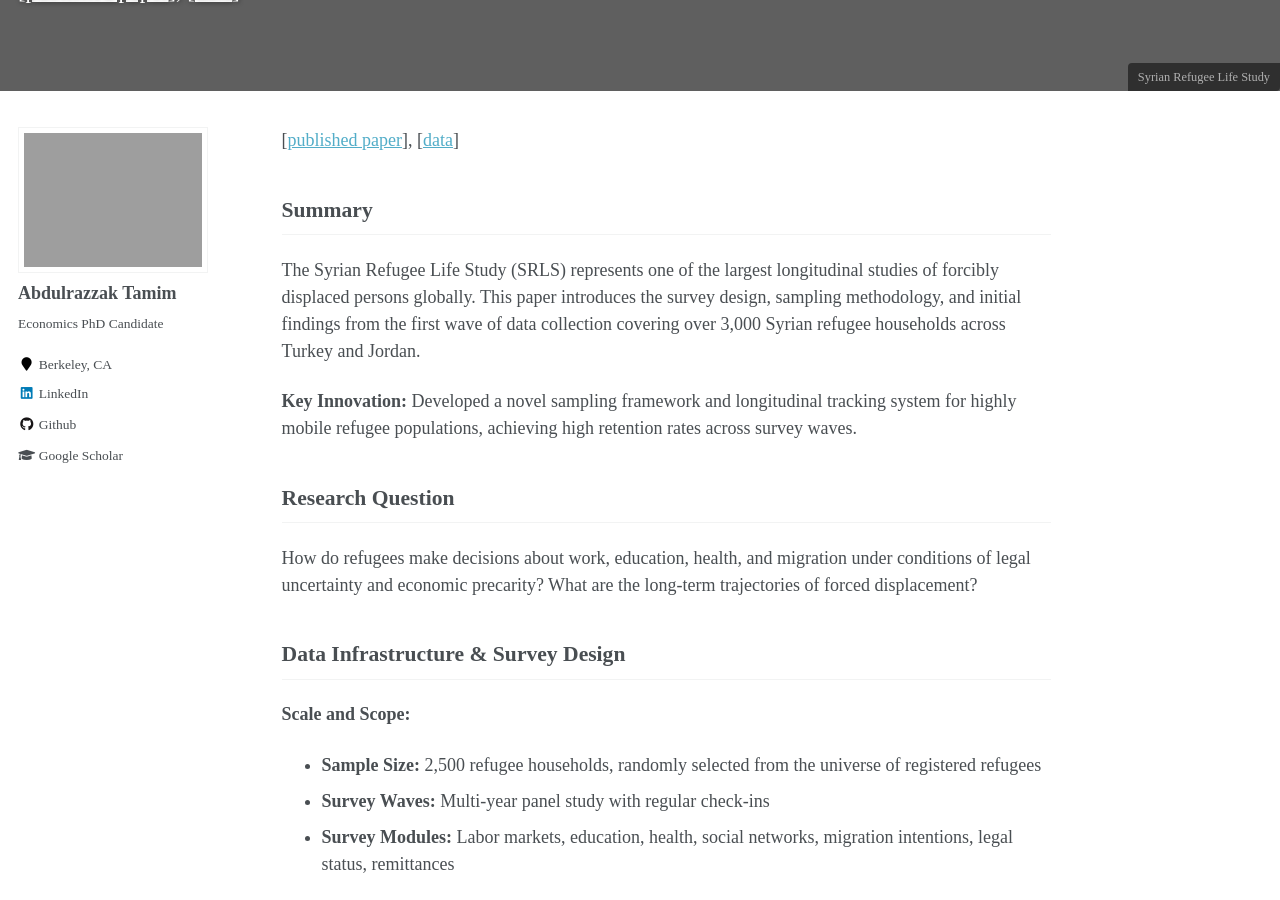
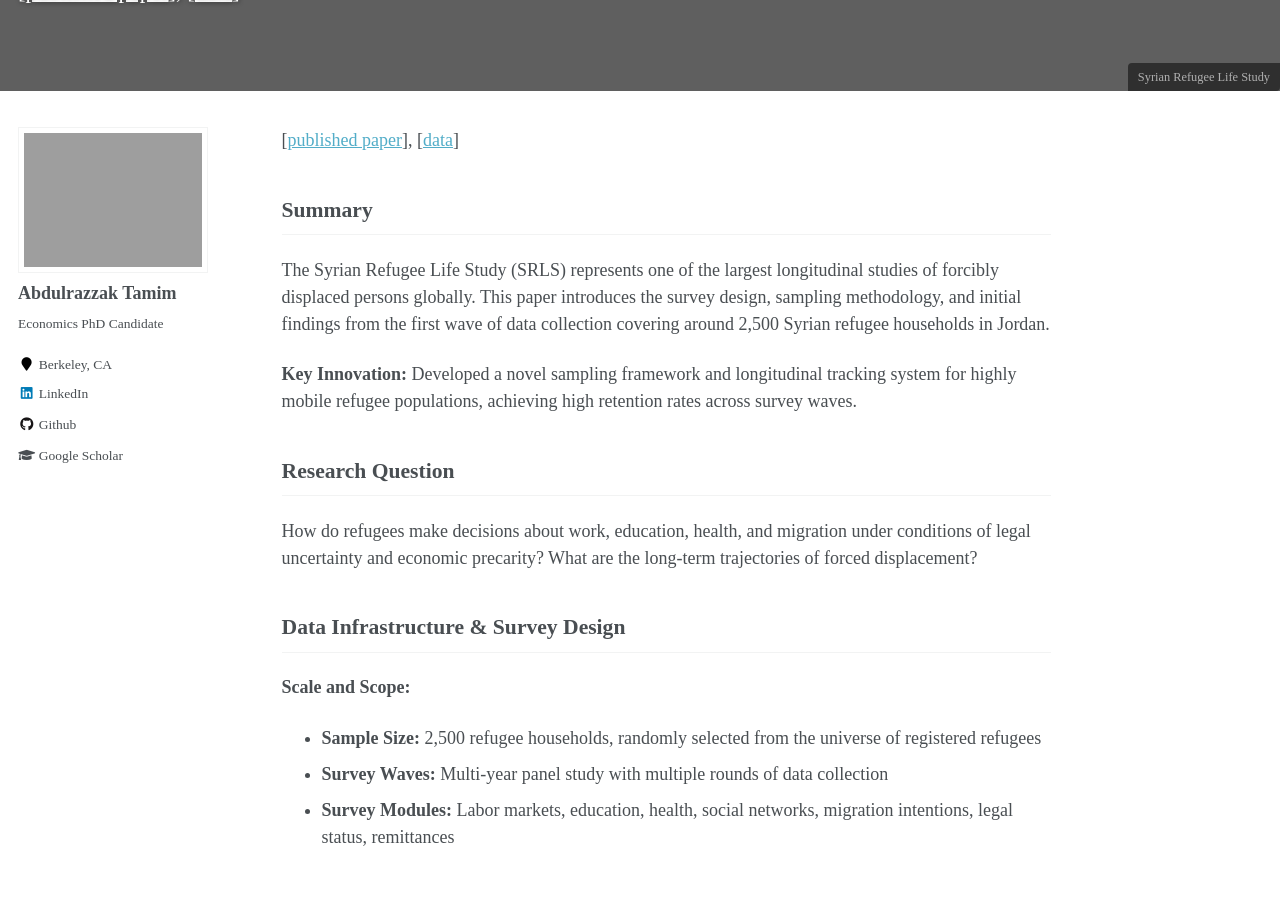
Before and after one commit to AbdulrazzakTamim/abdulrazzaktamim.github.io, a Jekyll site: the page built from _publications/paper1.md, in a window 1280 px wide and 900 px high, scrolled down 228 px. Built offline with Jekyll 4.4.1, drawn with Linux system fonts in a browser that asks for light colours; comment, search, counter and statistics services are not loaded.

Commit message:
Update paper1.md

```diff
--- a/_publications/paper1.md
+++ b/_publications/paper1.md
@@ -17,7 +17,7 @@ co_authors: '[Edward Miguel](http://emiguel.econ.berkeley.edu/), [Bailey Palmer]
 
 ## Summary
 
-The Syrian Refugee Life Study (SRLS) represents one of the largest longitudinal studies of forcibly displaced persons globally. This paper introduces the survey design, sampling methodology, and initial findings from the first wave of data collection covering over 3,000 Syrian refugee households across Turkey and Jordan.
+The Syrian Refugee Life Study (SRLS) represents one of the largest longitudinal studies of forcibly displaced persons globally. This paper introduces the survey design, sampling methodology, and initial findings from the first wave of data collection covering around 2,500 Syrian refugee households in Jordan.
 
 **Key Innovation:** Developed a novel sampling framework and longitudinal tracking system for highly mobile refugee populations, achieving high retention rates across survey waves.
 
@@ -29,7 +29,7 @@ How do refugees make decisions about work, education, health, and migration unde
 
 **Scale and Scope:**
 - **Sample Size:** 2,500 refugee households, randomly selected from the universe of registered refugees
-- **Survey Waves:** Multi-year panel study with regular check-ins
+- **Survey Waves:** Multi-year panel study with multiple rounds of data collection
 - **Survey Modules:** Labor markets, education, health, social networks, migration intentions, legal status, remittances
 
 ![Histogram of Share Married, by Age and Nationality](/images/publications/oxrep-thumb.png)
```
